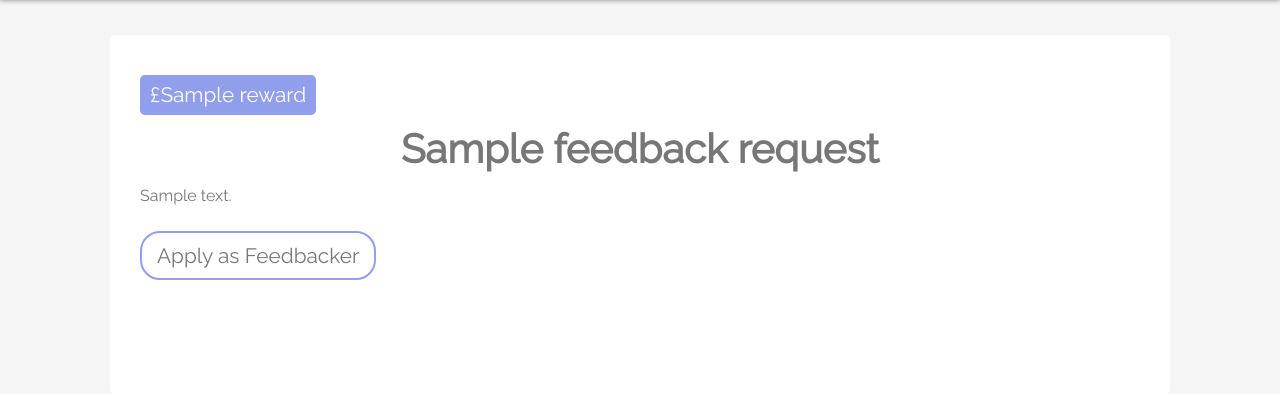
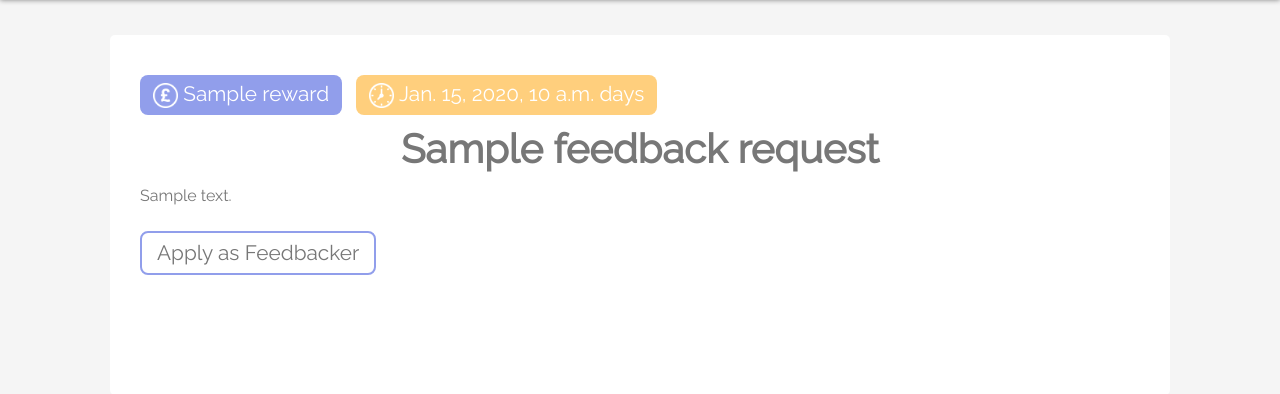
Before and after one commit to AlexDimitro0v/AskAnythingUK, a Django app: template Main/templates/feedback_request.html in a window 1280 px wide. Shown: the part 65-459 px from the top of the page. Run offline with Django 3.2, Linux system fonts and the light colour scheme; the template is opened without the code that fills it: most values are stand-ins (such as "Sample title", 1, 10 or a date in 2020); parts of the project's set-up code (start-up, migrations or seed data) failed here and were passed over; some libraries are stand-ins or nearby versions.

Commit message:
Icons and design improvements

```diff
--- a/Main/forms.py
+++ b/Main/forms.py
@@ -7,10 +7,11 @@ class NewFeedbackRequestForm(forms.Form):
     title = forms.CharField()
     maintext = forms.CharField()
     reward = forms.IntegerField()
+    timelimit = forms.IntegerField()
 
     class Meta:
         model = FeedbackRequest
-        fields = ['title', 'maintext', 'reward']
+        fields = ['title', 'maintext', 'reward','timelimit']
 
 
 class FedbackerProfileForm(forms.Form):
--- a/Main/static/style.css
+++ b/Main/static/style.css
@@ -75,7 +75,6 @@ h1 {
 .feedback-request {
   width: 95%;
   max-width: 700px;
-  min-height: 400px;
   height: auto;
   border-radius: 5px;
   background-color: #ffffff;
@@ -149,14 +148,15 @@ p {
 }
 
 .button {
-  border-radius: 20px;
-  padding: 10px;
+  border-radius: 8px;
   padding-left: 15px;
   padding-right: 15px;
   font-size: 1.3em;
   border: 2px solid var(--bg-color);
   transition: 0.3s;
   cursor: pointer;
+  height: 40px;
+  line-height: 40px;
 }
 
 
@@ -294,19 +294,23 @@ textarea {
 }
 
 .status-info {
-  font-size: 1em;
+  font-size: 1.3em;
   background-color: var(--bg-color);
   height: 40px;
   margin-top: 10px;
-  line-height: 40px;
-  border-radius: 5px;
-  padding-left: 10px;
-  padding-right: 10px;
+  line-height: 38px;
+  border-radius: 8px;
+  padding-left: 13px;
+  padding-right: 13px;
   color: white;
   margin-right: 10px;
-  width: auto;
   display: inline-block;
 
+}
+
+hr {
+  border: 0;
+  height: 2px;
 }
 
 p {
--- a/Main/templates/feedback_request.html
+++ b/Main/templates/feedback_request.html
@@ -1,8 +1,15 @@
 {% extends 'base.html' %}
 {% block content%}
+{% load static %}
+
 <div class="large-area">
   <span class="status-info noselect" style="font-size: 1.3em;">
-      £{{ feedback_request.reward }}
+    <img src = "{% static 'img/pound_icon.png'%}" style="vertical-align: middle; height: 25px" />
+      {{ feedback_request.reward }}
+  </span>
+  <span class="status-info noselect" style="font-size: 1.3em; background: #FFCF7D">
+    <img src = "{% static 'img/time_icon.png'%}" style="vertical-align: middle; height: 25px" />
+      {{ feedback_request.time_limit }} days
   </span>
   {% if user_is_candidate %}
   <span class="status-info noselect" style="background-color: #FFB580; font-size: 1.3em;">Application Submitted</span>
@@ -12,7 +19,7 @@
   <div style="margin-top: 10px; margin-bottom: 10px">
   <h1 style="text-align: center">{{ feedback_request.title }}</h1>
   <p>{{ feedback_request.maintext }}</p>
-  {% if user_is_feedbacker %}
+  {% if user_is_feedbacker or user_is_feedbackee%}
   <div class="button noseect" style="display: inline-block; margin-top: 20px;">
         <a href="{{ feedback_files_link }}">Download Feedback Files</a>
   </div>
```
Also changed, not shown: Main/templates/feedback_requests.html (+13 -6 lines), Main/templates/new_feedback_request.html (+5 -3 lines), Main/templates/profile.html (+4 -4 lines), Main/views.py (+11 -6 lines), Main/static/img/pound_icon.png (added), Main/static/img/time_icon.png (added), 2 other files.
